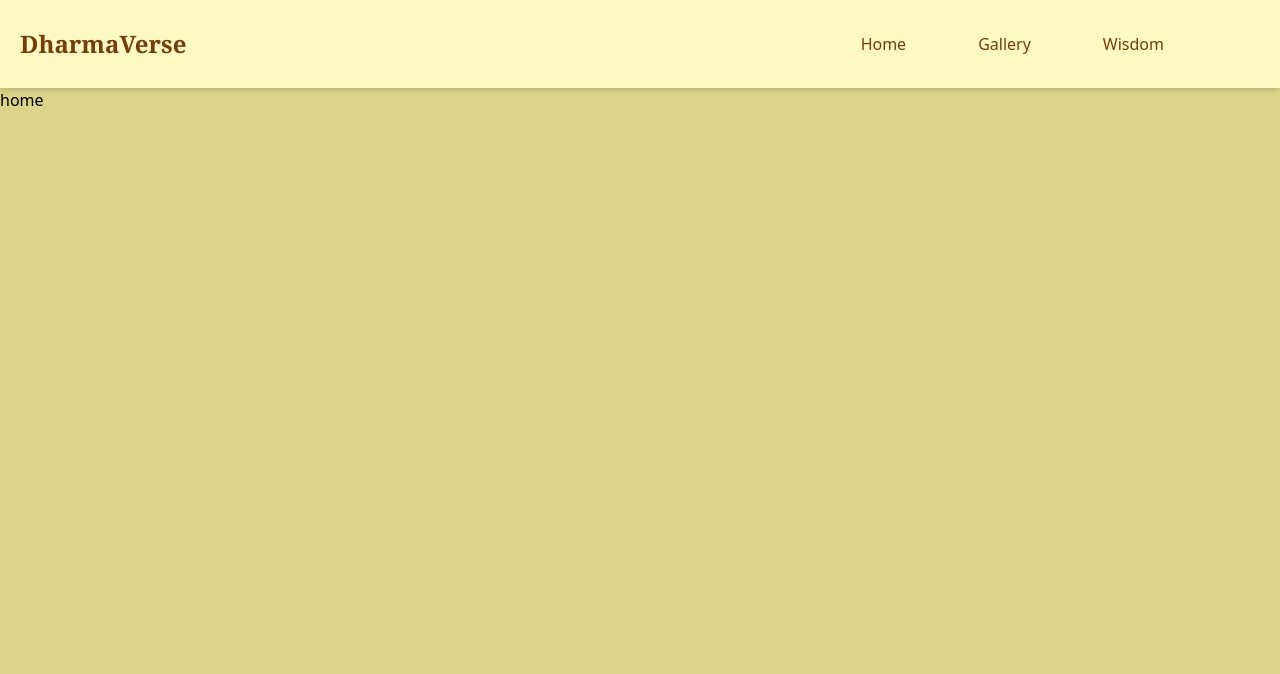
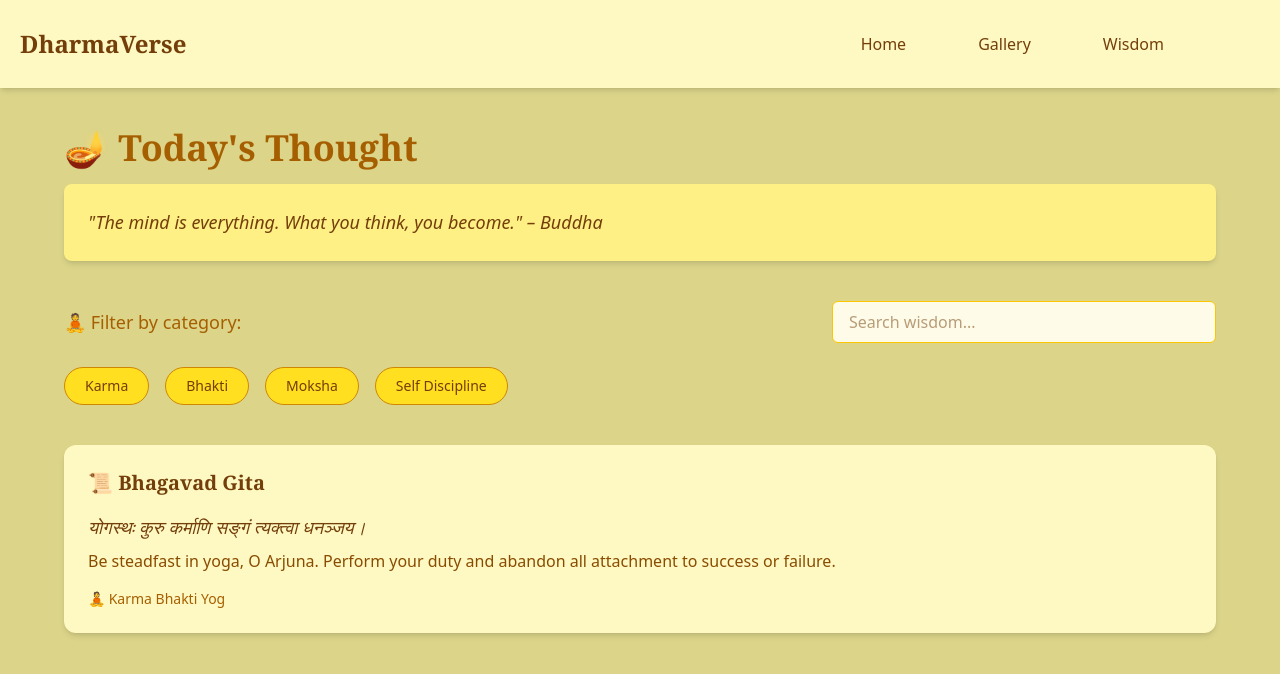
Before and after one commit to Basanta-khatri-0311/DharmaVerse, a React app: page / in a window 1280 px wide. Shown: the top 674 px of the page. Built offline with nearby package versions, Linux system fonts and the light colour scheme; the HTML template or start-up script is replaced by a standard one.

Commit message:
added the card and kept the filtering and different buttons

```diff
--- a/src/pages/Home.jsx
+++ b/src/pages/Home.jsx
@@ -1,10 +1,51 @@
-import React from 'react'
-import NavBar from '../components/NavBar'
+import React from "react";
+import VerseCard from "../components/VerseCard";
 
 const Home = () => {
+  const filterValues = ["Karma", "Bhakti", "Moksha", "Self Discipline"];
+
   return (
-<div>home</div>
-  )
-}
+    <div className="px-8 md:px-16 py-10 max-w-full mx-auto text-yellow-700">
+      {/* Thought of the Day */}
+      <section className="mb-10">
+        <h2 className="text-xl md:text-4xl font-bold font-serif mb-4 ">
+          🪔 Today's Thought
+        </h2>
+        <div className="bg-yellow-200 dark:bg-yellow-700 p-6 rounded-lg shadow-md transition-all">
+          <p className="text-lg italic leading-relaxed text-yellow-900 dark:text-yellow-100">
+            "The mind is everything. What you think, you become." – Buddha
+          </p>
+        </div>
+      </section>
 
-export default Home
+      {/* Search and Filter Header */}
+      <section className="flex flex-col md:flex-row md:justify-between md:items-center gap-4 mb-6">
+        <span className="text-lg font-medium ">
+          🧘 Filter by category:
+        </span>
+        <input
+          type="search"
+          placeholder="Search wisdom..."
+          className="px-4 py-2 rounded-md border border-yellow-400 bg-yellow-50 dark:bg-yellow-900 dark:border-yellow-600 dark:placeholder-yellow-300 text-yellow-900 dark:text-yellow-100 focus:outline-none focus:ring-2 focus:ring-yellow-400 w-full md:w-1/3"
+        />
+      </section>
+
+      {/* Filter Buttons */}
+      <section className="flex flex-wrap gap-4 mb-10">
+        {filterValues.map((category) => (
+          <button
+            key={category}
+            className="px-5 py-2 rounded-full border border-yellow-600 bg-yellow-300 dark:bg-yellow-800 hover:bg-yellow-400 dark:hover:bg-yellow-700 text-sm font-medium text-yellow-900 dark:text-yellow-100 transition-colors"
+          >
+            {category}
+          </button>
+        ))}
+      </section>
+
+      {/* Verse Card Section */}
+      <VerseCard/>
+    </div>
+  );
+};
+
+export default Home;
```
